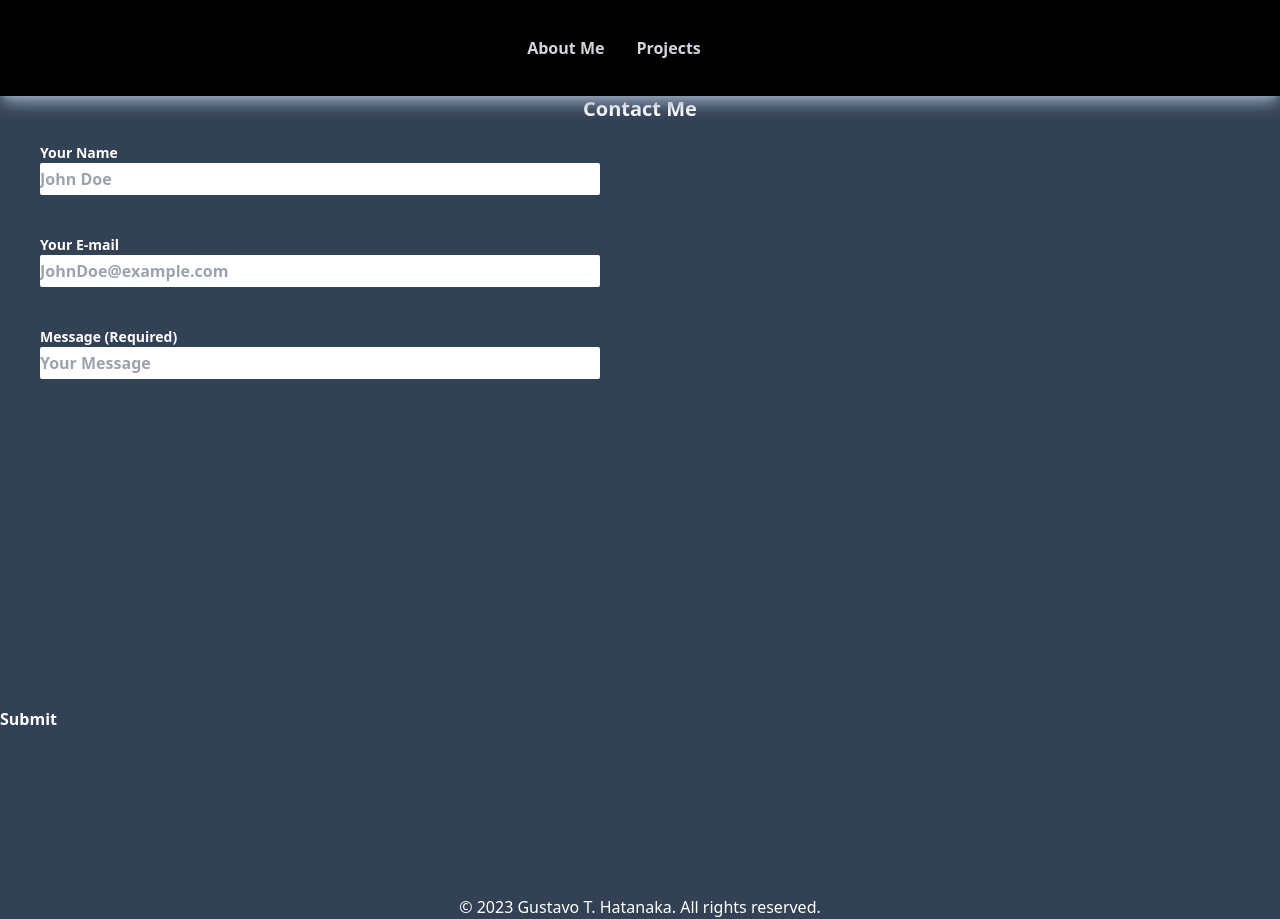
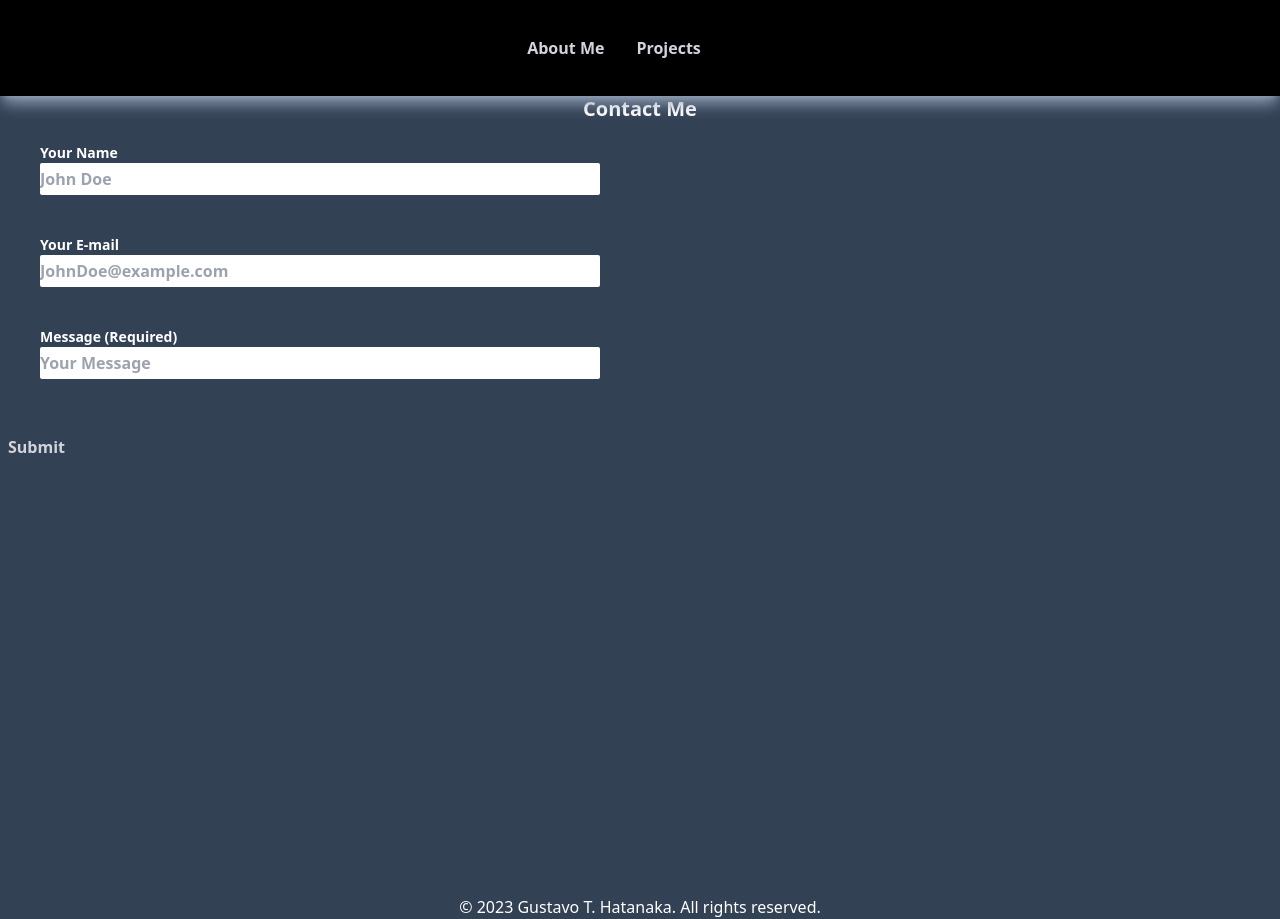
Before and after one commit to Gusthaaa/primeiro-projeto, a Next.js app: page /email in a window 1280 px wide. Built offline with nearby package versions, Linux system fonts and the light colour scheme.

Commit message:
contact page

```diff
--- a/app/email/page.js
+++ b/app/email/page.js
@@ -4,6 +4,7 @@ const emailMe = () => {
     return (
         <section className="h-screen bg-slate-700 text-white font-bold" style={{marginTop: "95px"}}>
             <h1 className="text-center text-xl" style={{marginTop: "10px"}}>Contact Me</h1>
+            <form>
             <div class="flex flex-col px-10 py-5 w-1/2">
                 <label htmlFor="name" class=" font-bold text-sm ">Your Name</label>
                 <input
@@ -32,7 +33,8 @@ const emailMe = () => {
                 placeholder="Your Message"
                 required/>
             </div>
-            <button>Submit</button>
+            <button className="px-2 py-1 text-gray-300 hover:text-white mt-8 font-bold">Submit</button>
+            </form>
         </section>
     )
 };
```
